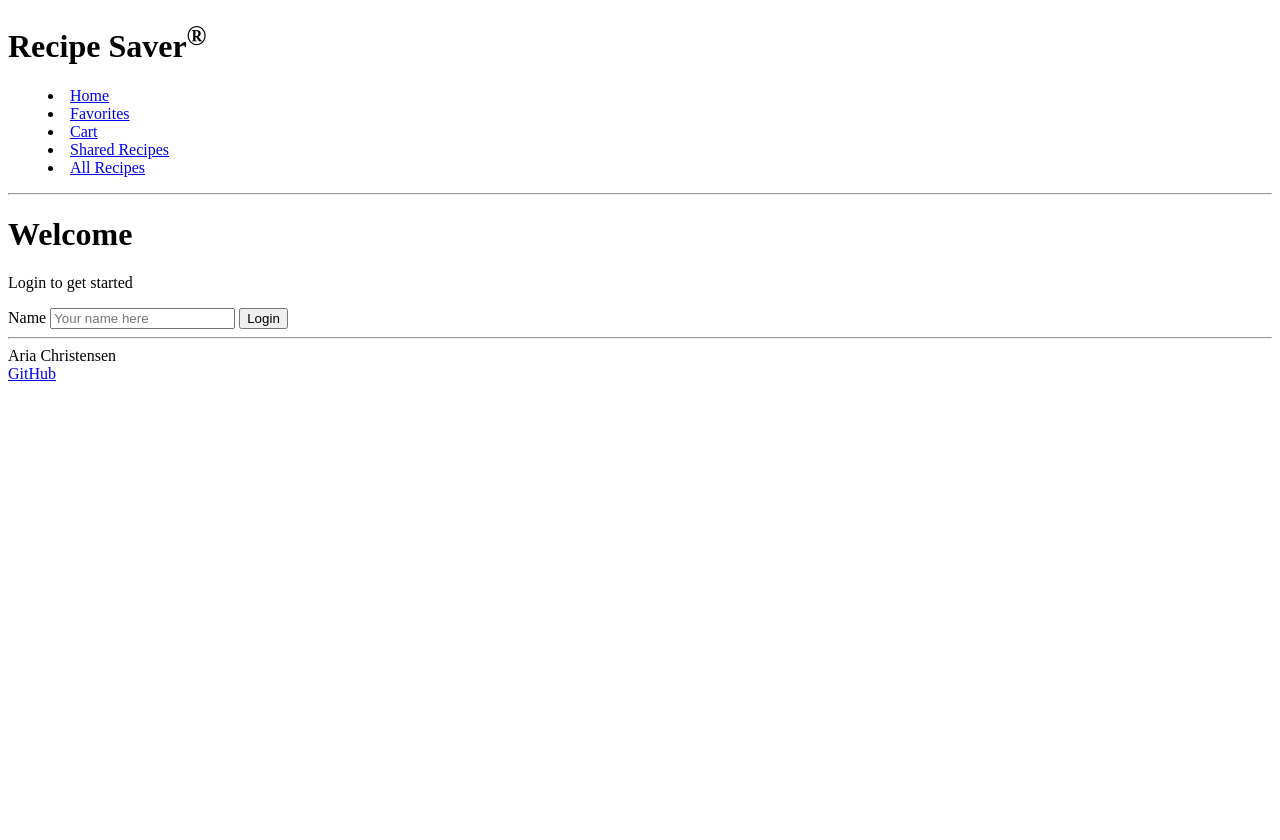
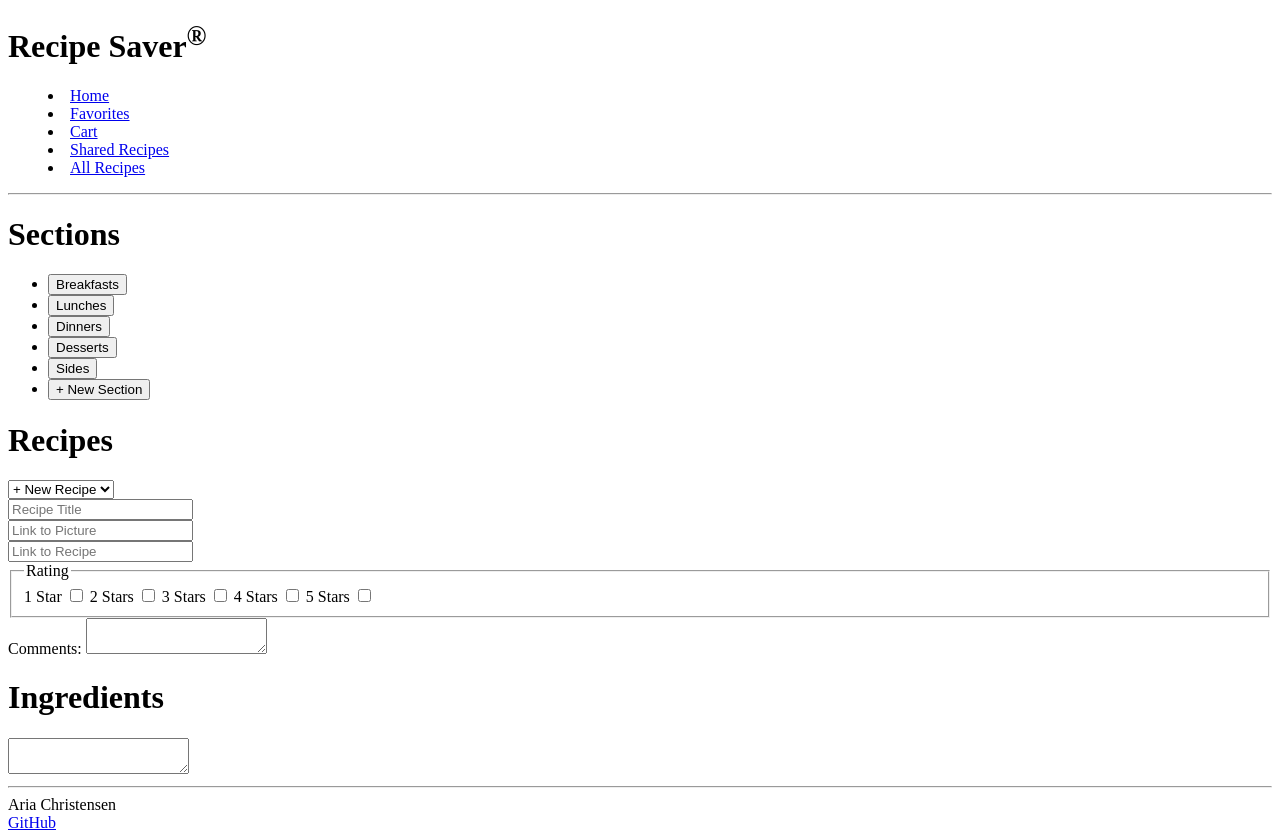
Before and after one commit to AriaChristensen/startup, a plain HTML site: page allRecipes.html in a window 1280 px wide. Before the commit the page ends 800 px from the top, so only its background shows below. Drawn offline with Linux system fonts and the light colour scheme.

Commit message:
wrote html code for All Recipes page

```diff
--- a/allRecipes.html
+++ b/allRecipes.html
@@ -4,7 +4,8 @@
     <meta charset="UTF-8" />
     <!-- Tell browsers not to scale the viewport automatically -->
     <meta name="viewport" content="width=device-width, initial-scale=1.0" />
-    <title>Simon HTML</title>
+    <title>All Recipes</title>
+    <!-- update icon-->
     <link rel="icon" href="favicon.ico" />
   </head>
   <body>
@@ -30,13 +31,79 @@
     </header>
 
     <main>
-      <h1>Welcome</h1>
-      <p>Login to get started</p>
-      <form method="get" action="play.html">
-        <label for="name">Name</label>
-        <input type="text" id="name" placeholder="Your name here" />
-        <button type="submit">Login</button>
+      <h1>Sections</h1>
+      <ul>
+        <li>
+          <div>
+            <button>Breakfasts</button>
+          </div>
+        </li>
+
+        <li>
+          <div>
+            <button>Lunches</button>
+          </div>
+        </li>
+
+        <li>
+          <div>
+            <button>Dinners</button>
+          </div>
+        </li>
+
+        <li>
+          <div>
+            <button>Desserts</button>
+          </div>
+        </li>
+
+        <li>
+          <div>
+            <button>Sides</button>
+          </div>
+        </li>
+
+        <li>
+          <div>
+            <button>+ New Section</button>
+          </div>
+        </li>
+      </ul>
+
+      <h1>Recipes</h1>
+      <select id="selectRecipe" name="recipeChoice">
+        <option>+ New Recipe</option>
+      </select>
+
+      <form method="get">
+        <input type="text" id="recipeName" placeholder="Recipe Title">
+        <br />
+
+        <input type="url" id="picURL" placeholder="Link to Picture">
+        <br />
+
+        <input type="url" id="recipeURL" placeholder="Link to Recipe">
+        <br />
+
+        <fieldset><legend>Rating</legend>
+          <label for="oneStar">1 Star</label>
+          <input type="checkbox" id="1Star" name="1StarCheck" value="1StarCheckbox" />
+          <label for="twoStar">2 Stars</label>
+          <input type="checkbox" id="2Star" name="2StarCheck" value="2StarCheckbox" />
+          <label for="threeStar">3 Stars</label>
+          <input type="checkbox" id="3Star" name="3StarCheck" value="3StarCheckbox" />
+          <label for="fourStar">4 Stars</label>
+          <input type="checkbox" id="4Star" name="4StarCheck" value="4StarCheckbox" />
+          <label for="fiveStar">5 Stars</label>
+          <input type="checkbox" id="5Star" name="5StarCheck" value="5StarCheckbox" />
+        </fieldset>
+
+        <label for="textarea">Comments: </label>
+        <textarea id="textarea" name="comments"></textarea>
       </form>
+
+      <h1>Ingredients</h1>
+      <textarea id="textarea" name="ingredients"></textarea>
     </main>
 
     <footer>
```
